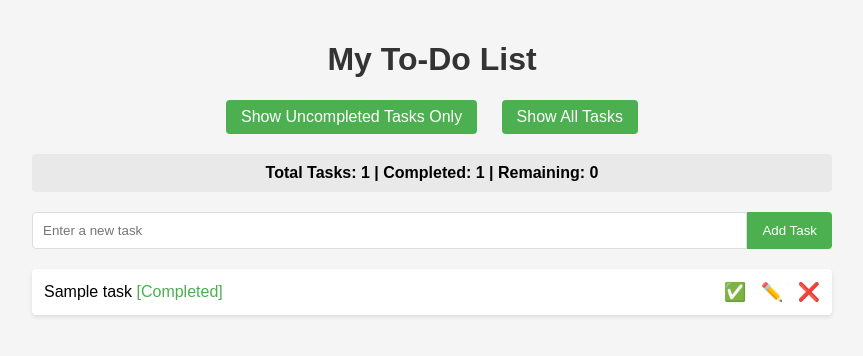
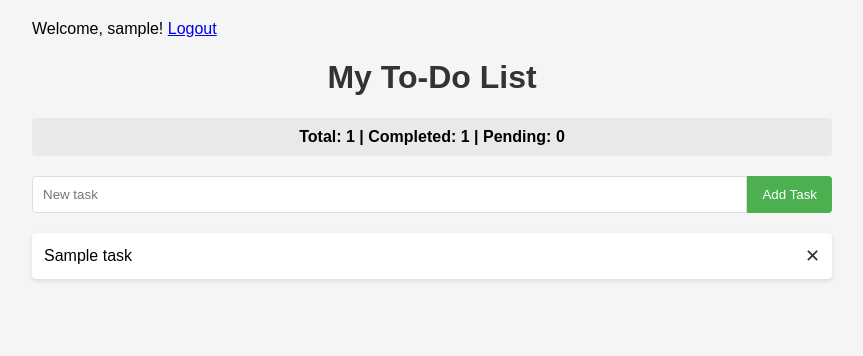
Before and after one commit to sciencefixion/cuddly-barnacle, a Flask app: page / in a window 1280 px wide. Shown: the top 356 px of the page, without its empty margins (208-1071 px from the left). Run offline with Flask 3, Linux system fonts and the light colour scheme; a user stored in the database is signed in; tables that the repository leaves empty hold one stand-in row (values such as "Sample post").

Commit message:
update index.html for auth

```diff
--- a/templates/index.html
+++ b/templates/index.html
@@ -5,36 +5,34 @@
     <link rel="stylesheet" href="{{ url_for('static', filename='styles.css') }}">
 </head>
 <body>
-    <h1>My To-Do List</h1>
-    <div class="nav-links">
-        <a href="/uncompleted">Show Uncompleted Tasks Only</a>
-        <a href="/">Show All Tasks</a>
+    <div class="user-header">
+        <span>Welcome, {{ current_user.username }}!</span>
+        <a href="{{ url_for('logout') }}" class="logout-btn">Logout</a>
     </div>
 
+    <h1>My To-Do List</h1>
+
     <div class="task-stats">
-        Total Tasks: {{ tasks|length }} |
+        Total: {{ tasks|length }} |
         Completed: {{ tasks|selectattr('completed')|list|length }} |
-        Remaining: {{ tasks|rejectattr('completed')|list|length }}
+        Pending: {{ tasks|rejectattr('completed')|list|length }}
     </div>
 
-    <form action="/add" method="post">
-        <input type="text" name="task" placeholder="Enter a new task" required>
+    <form action="{{ url_for('add_task') }}" method="post">
+        <input type="text" name="task" placeholder="New task" required>
         <button type="submit">Add Task</button>
     </form>
 
     <ul>
         {% for task in tasks %}
-        <li>
-            <div class="task-info">
-                {{ task.title }}
-                <span class="completed-{{ 'yes' if task.completed else 'no' }}">
-                    [{{ 'Completed' if task.completed else 'Pending' }}]
-                </span>
-            </div>
+        <li class="{{ 'completed' if task.completed else '' }}">
+            <span class="task-title">{{ task.title }}</span>
             <div class="task-actions">
-                <a href="/complete/{{ task.id }}" title="Mark as complete">✅</a>
-                <a href="/edit/{{ task.id }}" title="Edit task">✏️</a>
-                <a href="/delete/{{ task.id }}" title="Delete task">❌</a>
+                {% if not task.completed %}
+                <a href="{{ url_for('complete_task', task_id=task.id) }}" title="Complete">✓</a>
+                <a href="{{ url_for('edit_task', task_id=task.id) }}" title="Edit">✎</a>
+                {% endif %}
+                <a href="{{ url_for('delete_task', task_id=task.id) }}" title="Delete">✕</a>
             </div>
         </li>
         {% endfor %}
```
